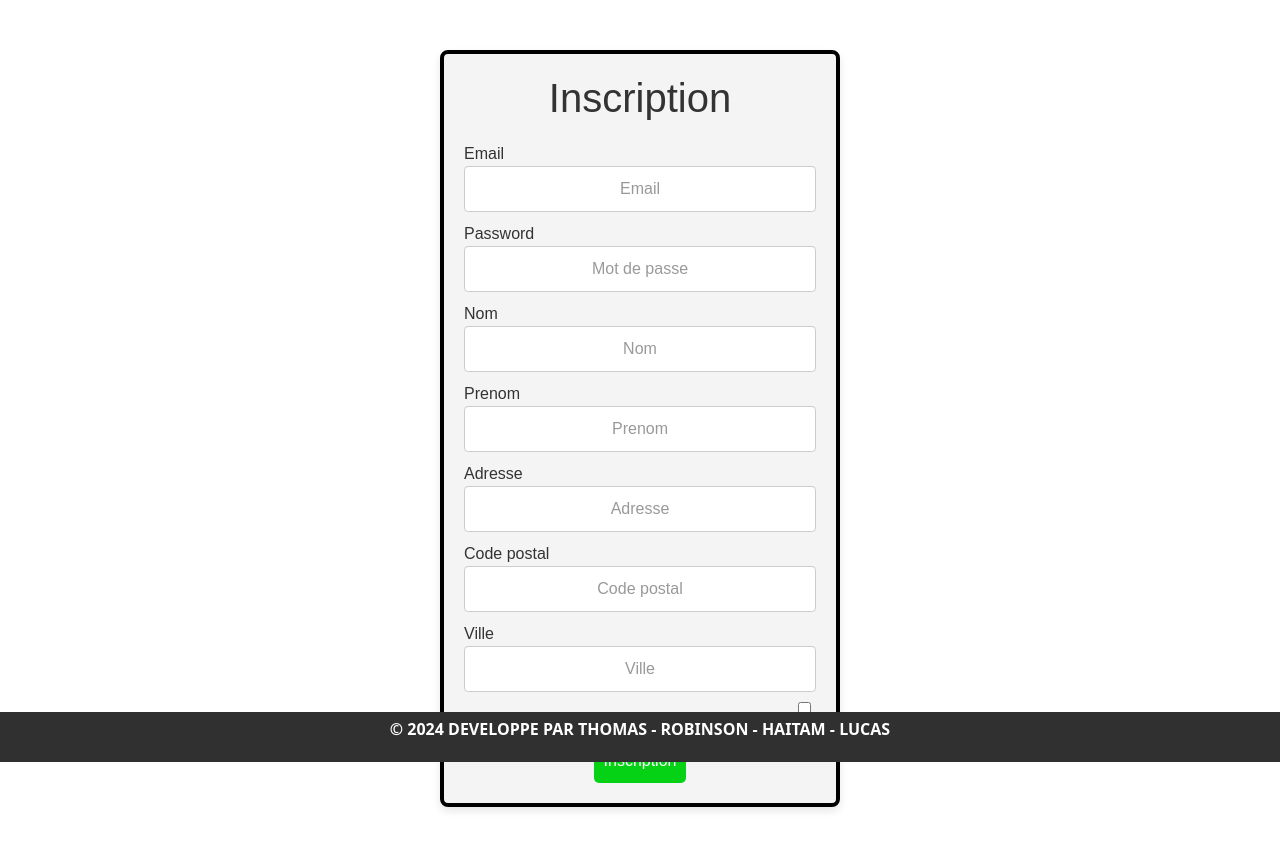
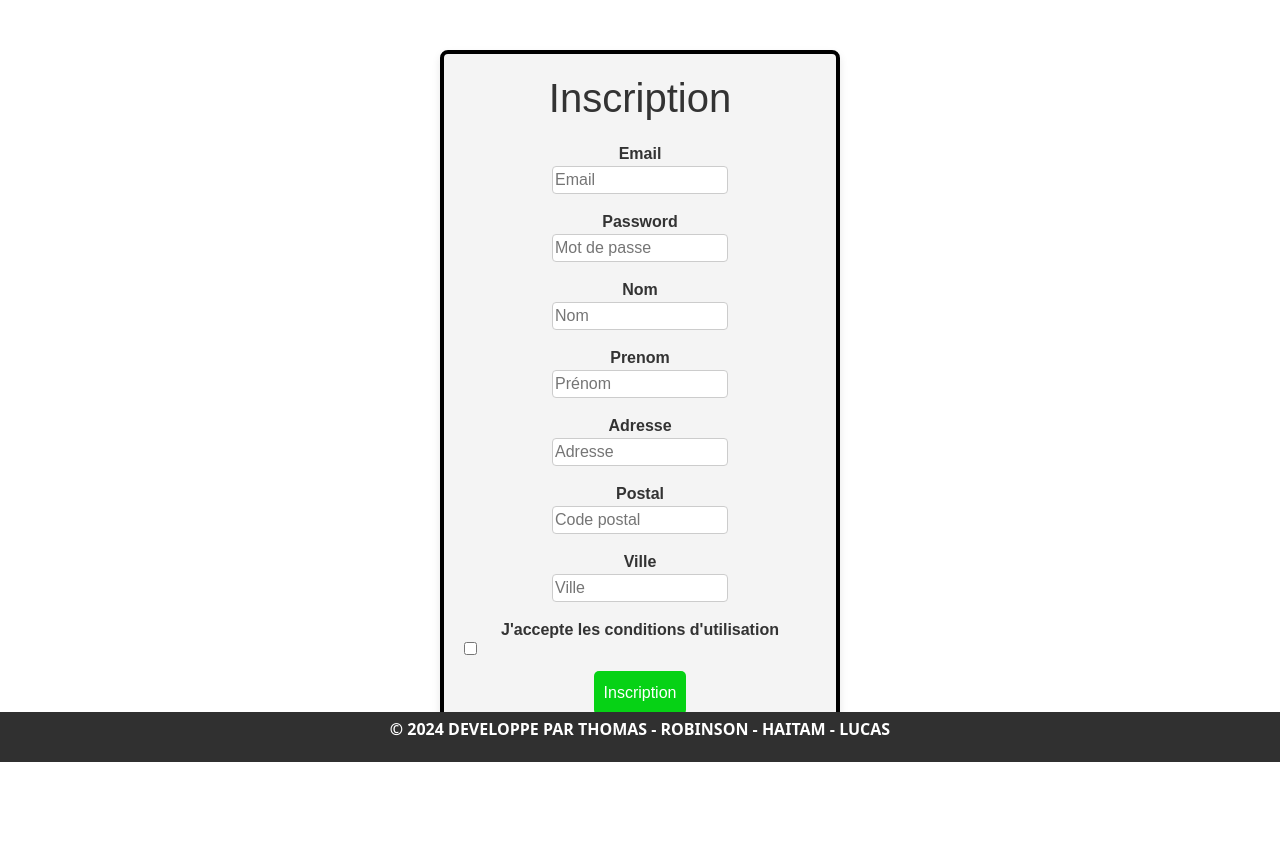
Before and after one commit to projet-ccp/AhMaZone, a Symfony app: template templates/registration/register.html.twig in a window 1280 px wide. Shown: the part 38-895 px from the top of the page. After the commit the page ends 800 px from the top, so only its background shows below. Run offline with Twig, Linux system fonts and the light colour scheme; the template is opened without the code that fills it, so the values that code supplies are empty; form fields are guessed from the names that the template uses; some libraries are stand-ins or nearby versions.

Commit message:
Tout parfait

```diff
--- a/public/styles/main.css
+++ b/public/styles/main.css
@@ -242,3 +242,17 @@
 .lienInscri{
   text-align: center;
 }
+
+.inputRegister{
+  margin: auto;
+  width: 50%;
+  border: 1px solid #ccc;
+  border-radius: 4px;
+}
+
+.login label{
+  font-weight: bold;
+  text-align: center;
+  margin: auto;
+  display: flow-root;
+}
--- a/templates/registration/register.html.twig
+++ b/templates/registration/register.html.twig
@@ -3,55 +3,66 @@
 {% block title %}Register{% endblock %}
 
 {% block body %}
+<div class = "login">
+    <h1>Inscription</h1>
+{{ form_errors(registrationForm) }}
+{{ form_start(registrationForm) }}
+{{ form_row(registrationForm.email, {
+    'attr': {
+        'placeholder': 'Email',
+        'class': 'inputRegister'
+    }
+}) }}
 
-<html lang="en">
-<head>
-    <meta charset="UTF-8">
-    <meta name="viewport" content="width=device-width, initial-scale=1.0">
-    <title>Register</title>
+{{ form_row(registrationForm.plainPassword, {
+    'label': 'Password',
+    'attr': {
+        'placeholder': 'Mot de passe',
+        'class': 'inputRegister'
+    }
+}) }}
 
-    <div class="login">
-        <h1>Inscription</h1>
-        <div class="inputRegister">
-            <form action="your_registration_endpoint" method="post">
-                <!-- Remplacez "your_registration_endpoint" par l'URL de votre gestionnaire d'inscription -->
-                <!-- Email -->
-                <label for="email">Email</label>
-                <input type="email" name="email" id="email" placeholder="Email" required>
+{{ form_row(registrationForm.nom, {
+    'attr': {
+        'placeholder': 'Nom',
+        'class': 'inputRegister'
+    }
+}) }}
 
-                <!-- Mot de passe -->
-                <label for="password">Password</label>
-                <input type="password" name="password" id="password" placeholder="Mot de passe" required>
+{{ form_row(registrationForm.prenom, {
+    'attr': {
+        'placeholder': 'Prénom',
+        'class': 'inputRegister'
+    }
+}) }}
 
-                <!-- Nom -->
-                <label for="nom">Nom</label>
-                <input type="text" name="nom" id="nom" placeholder="Nom" required>
+{{ form_row(registrationForm.adresse, {
+    'attr': {
+        'placeholder': 'Adresse',
+        'class': 'inputRegister'
+    }
+}) }}
 
-                <!-- Prenom -->
-                <label for="prenom">Prenom</label>
-                <input type="text" name="prenom" id="prenom" placeholder="Prenom" required>
+{{ form_row(registrationForm.postal, {
+    'attr': {
+        'placeholder': 'Code postal',
+        'class': 'inputRegister'
+    }
+}) }}
 
-                <!-- Adresse -->
-                <label for="adresse">Adresse</label>
-                <input type="text" name="adresse" id="adresse" placeholder="Adresse" required>
+{{ form_row(registrationForm.ville, {
+    'attr': {
+        'placeholder': 'Ville',
+        'class': 'inputRegister'
+    }
+}) }}
 
-                <!-- Code postal -->
-                <label for="postal">Code postal</label>
-                <input type="text" name="postal" id="postal" placeholder="Code postal" required>
+{{ form_row(registrationForm.agreeTerms, {
+    'label': 'J\'accepte les conditions d\'utilisation',
+    'class': 'inputRegister'
+}) }}
+  <button type="submit" class="buttonConnexion">Inscription</button>
+    {{ form_end(registrationForm) }}
 
-                <!-- Ville -->
-                <label for="ville">Ville</label>
-                <input type="text" name="ville" id="ville" placeholder="Ville" required>
-
-                <!-- J'accepte les conditions d'utilisation -->
-                <input type="checkbox" name="agreeTerms" id="agreeTerms" required>
-                <label for="agreeTerms">J'accepte les conditions d'utilisation</label>
-
-                <!-- Bouton d'inscription -->
-                <button type="submit" class="buttonConnexion">Inscription</button>
-            </form>
-        </div>
-    </div>
-
-
+</div>
 {% endblock %}
```
